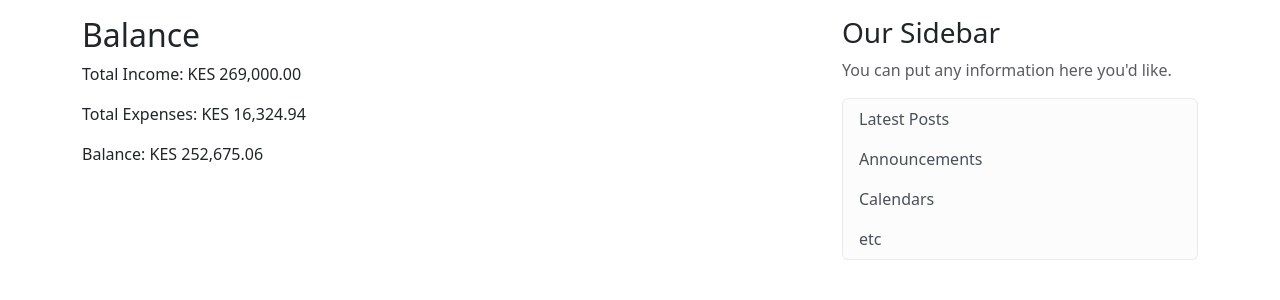
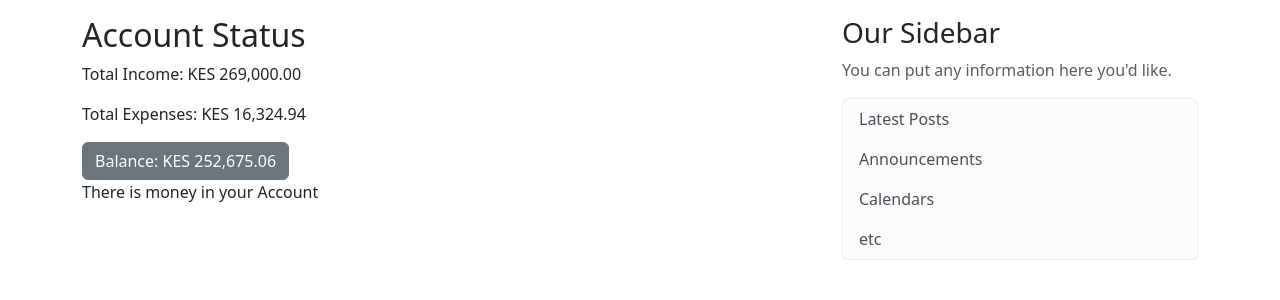
Before and after one commit to PeterOsoo/expense-tracker-cg, a Django app: page /balance/ in a window 1280 px wide. Shown: the part 67-367 px from the top of the page. Run offline with Django 4.2, Linux system fonts and the light colour scheme; a user stored in the database is signed in; data comes from the database, SQL or seed files in the repository; some libraries are stand-ins or nearby versions.

Commit message:
change balance page

```diff
--- a/tracker/templates/tracker/balance.html
+++ b/tracker/templates/tracker/balance.html
@@ -2,8 +2,22 @@
 <!-- Load the humanize template tag library -->
 
 {% block content %}
-<h2>Balance</h2>
+<h2>Account Status</h2>
 <p>Total Income: KES {{ total_income|floatformat:2|intcomma }}</p>
 <p>Total Expenses: KES {{ total_expenses|floatformat:2|intcomma }}</p>
-<p>Balance: KES {{ balance|floatformat:2|intcomma }}</p>
-{% endblock %}
+
+{% if balance >= 0 %}
+<button type="button" class="btn btn-secondary">
+	Balance: KES {{ balance|floatformat:2|intcomma }}
+</button>
+
+<p>There is money in your Account</p>
+{% else %}
+<button type="button" class="btn btn-danger">
+	Balance: KES {{ balance|floatformat:2|intcomma }}
+</button>
+
+<p>Your account is overdrawn</p>
+
+<button type="button" class="btn-info">Balance</button>
+{% endif %} {% endblock %}
```
